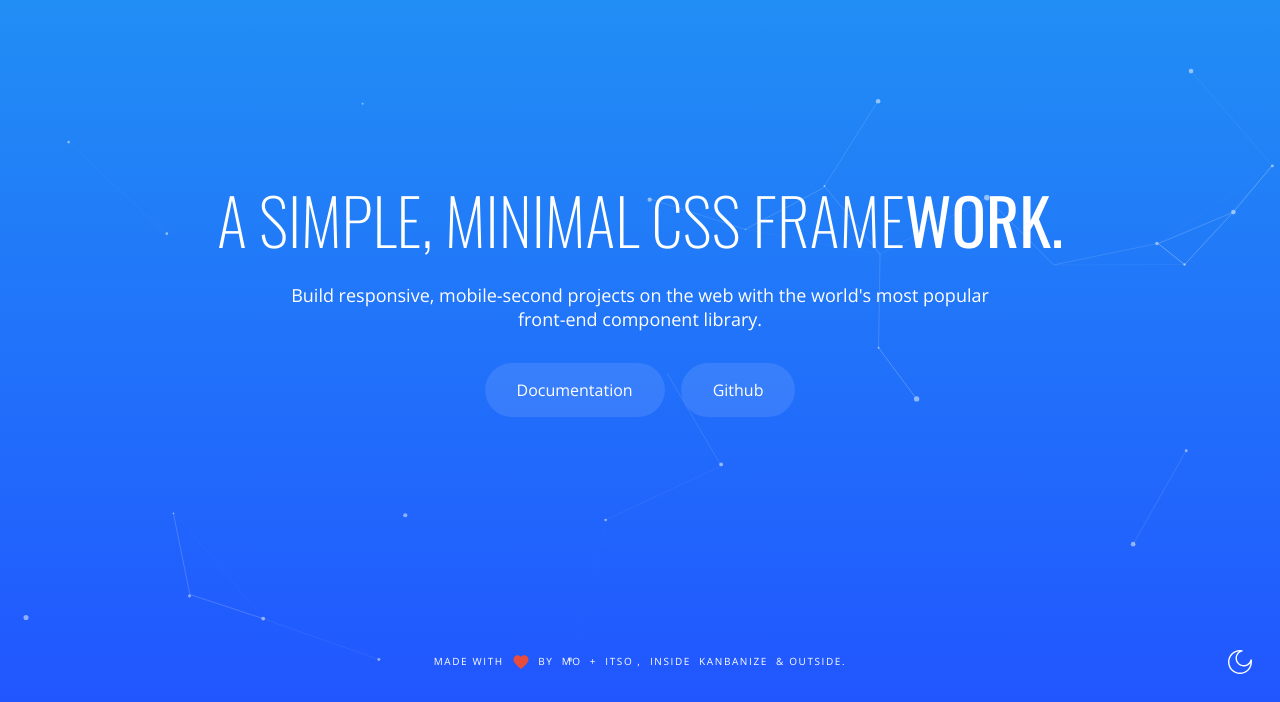
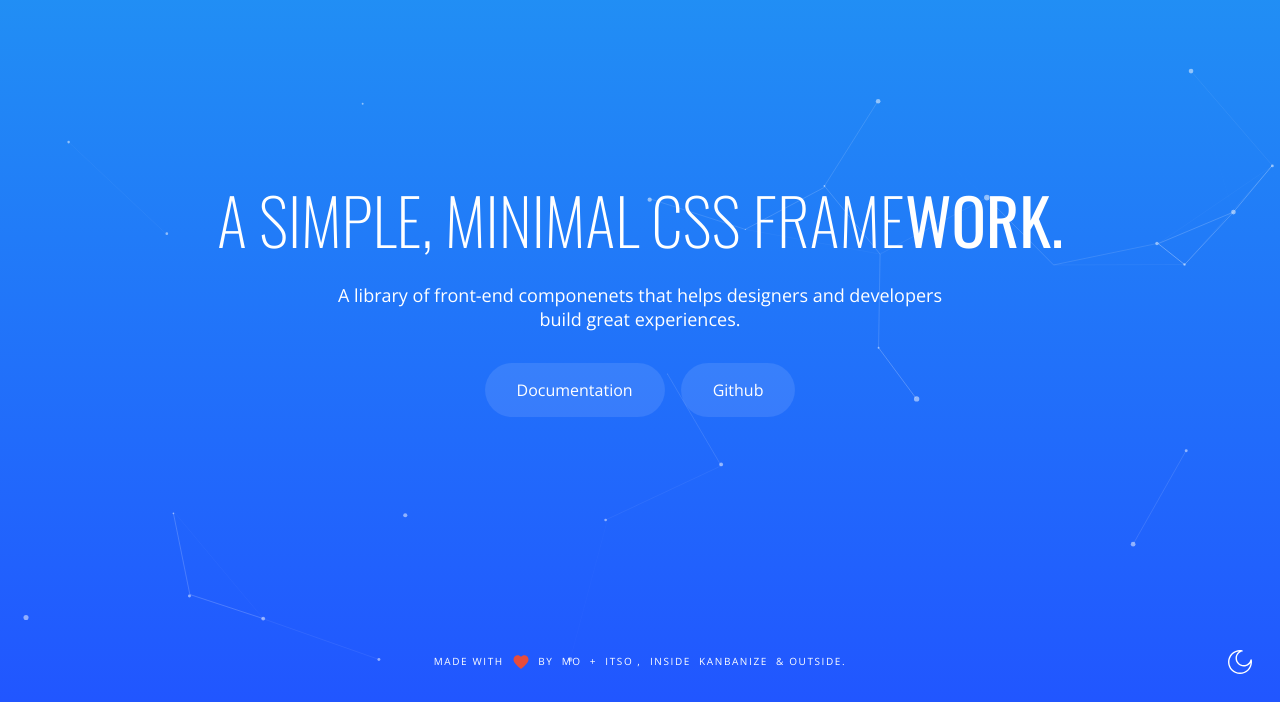
Before and after one commit to kh4tib/eve-webpage, a plain HTML site: page index.html in a window 1280 px wide. Shown: the part 98-800 px from the top of the page. Drawn offline with nearby package versions, Linux system fonts and the light colour scheme.

Commit message:
content edit

```diff
--- a/index.html
+++ b/index.html
@@ -39,7 +39,7 @@
             </div>
             <div class="content__details">
                 <div class="details__title">A SIMPLE, Minimal  CSS Frame<span>work.</span></div>
-                <div class="details__description">Build responsive, mobile-second projects on the web with the world's most popular <br> front-end component library.</div>
+                <div class="details__description">A library of front-end componenets that helps designers and developers<br> build great experiences.</div>
                 <div class="details__actions">
                     <a class="actions__documentation" href="https://kanbanize.github.io/eve/">Documentation</a>
                     <a class="actions__github" href="https://github.com/kanbanize/eve">Github</a>
```
Lines whose indentation alone changed are shown as unchanged.
